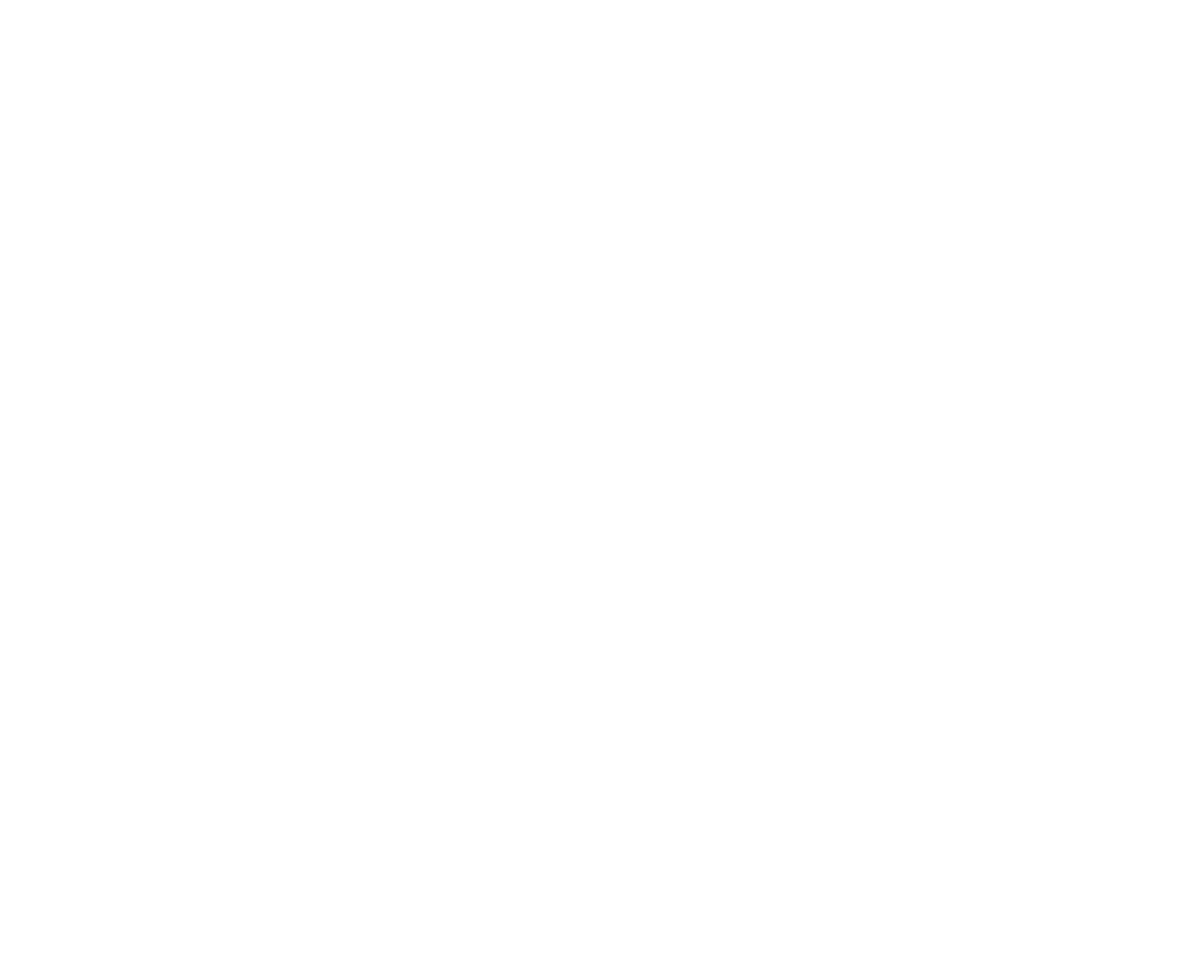
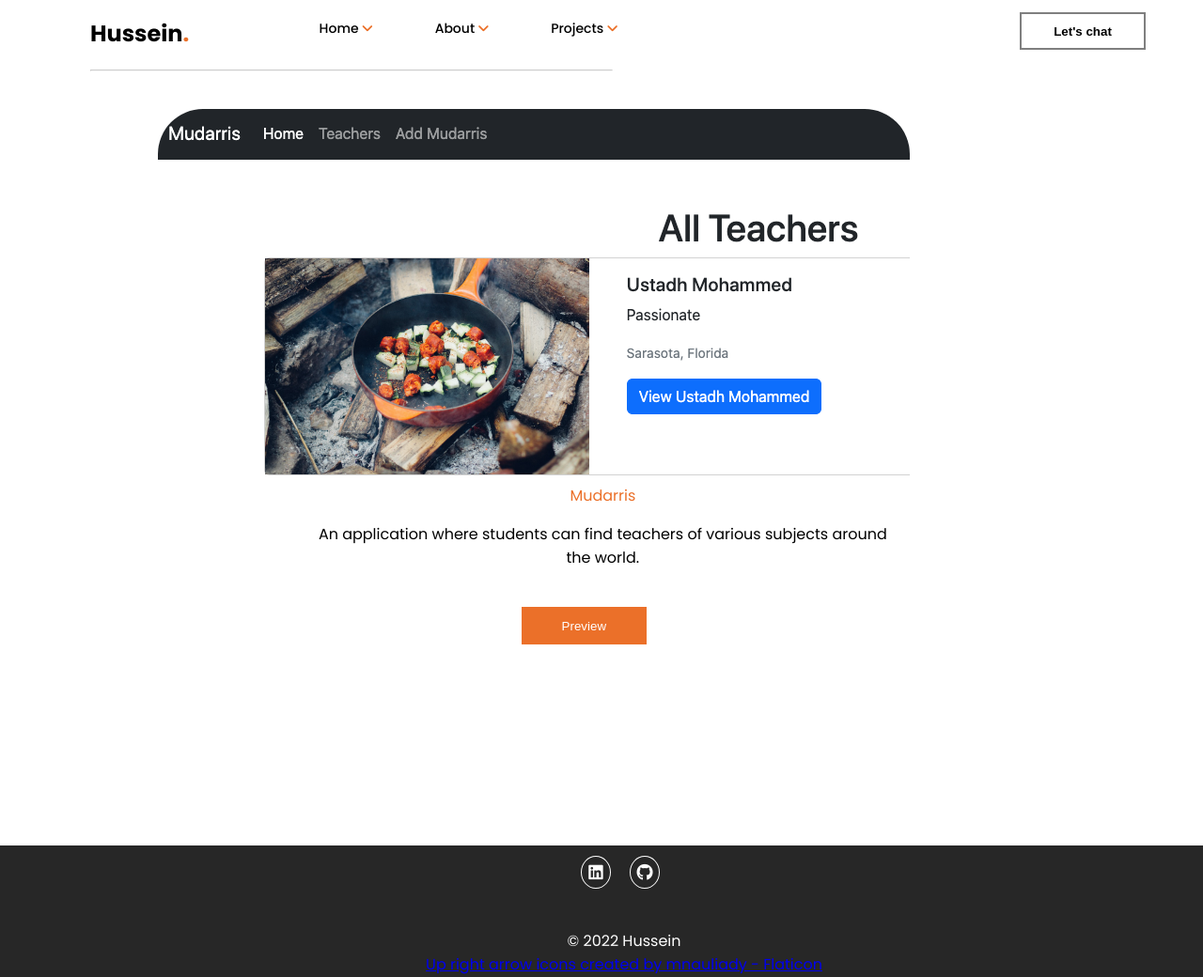
Before and after one commit to tejanhu/tejanhu.github.io, a plain HTML site: page projects.html in a window 1280 px wide. Shown: the whole page at 94% size. Before the commit the page ends 800 px from the top, so only its background shows below. Drawn offline with Linux system fonts and the light colour scheme.

Commit message:
latest changes - 1st iteration

```diff
--- a/app.js
+++ b/app.js
@@ -0,0 +1,6 @@
+
+
+Document.getElementByClassName('project-preview').addEventListener("click", message);
+function message(){
+    alert("Current in progress - Coming Soon!");
+    }
--- /dev/null
+++ b/portfolio.css
@@ -0,0 +1,257 @@
+body{
+    font-family: 'Inconsolata', monospace;
+    font-family: 'Inter', sans-serif;
+    font-family: 'Poppins', sans-serif;
+}
+
+
+.body{
+    padding-top: 2em;
+}
+
+.container{
+    margin:auto;
+}
+
+.nav{
+    overflow: hidden;
+    width: 700px;
+    margin:auto;
+}
+
+#logo{
+    position: absolute;
+    left: 4em;
+    top:-0.1em;
+}
+
+#logo span{
+    color: #eb7029;
+}
+
+.chat-container{
+    position: relative;
+    bottom: 2.5em;
+}
+
+
+.line-separator{
+    padding-left: 5.5em;
+    padding-top: 0.8em;
+    width: 44%;
+    color: #b6b6b6;
+    font-weight: bold;
+    opacity: 0.5;
+}
+
+#chat-btn{
+    position:absolute;
+    right: 17em;
+    float: right;
+    width: 10em;
+    height: 3em;
+    background-color: #FFF;
+    border: 2px solid rgba(0,0,0,.5);
+    font-weight: bold;
+    right:4em;
+    cursor: pointer;
+}
+
+
+.nav a{
+    float: left;
+    margin-left: 2.4em;
+    color: #000000;
+    flex: auto;
+    justify-content: center;
+    align-items: center;
+    text-align: center;
+    padding: 12px 16px;
+    text-decoration: none;
+    font-size: 14px;
+    font-weight: 500;
+}
+
+.nav a:hover{
+    background-color: #b9b9b9;
+}
+
+
+.caret{
+    padding-left: 0.2rem;
+    color: #eb7029;
+    font-weight: bold;
+}
+
+.left-part{
+    float: left;
+}
+
+
+.home-btn{
+    height: 4em;
+    width: 10em;
+    text-align: center;
+    border:none;
+    position: relative;
+    left: 6.5em;
+    cursor: pointer;
+}
+
+
+#contact-span{
+    font-size: 1.4em;
+    font-weight: bold;
+}
+
+.footer{
+    position: absolute;
+    bottom: -15em;
+    left: 0;
+    right: 0;
+    margin: 0 auto;
+    text-align: center;
+    width: 100%;
+    height: 100px;
+    padding-bottom: 40px;
+    color:#FFF;
+    background-color: #272727;
+}
+
+
+.socials{
+    list-style: none;
+    display: flex;
+    align-items: center;
+    justify-content: center;
+    margin: 1rem 0 3rem 0;
+}
+
+.copyright{
+    padding-left: 3em;
+}
+
+
+.socials li{
+    margin: 0 10px;
+}
+
+.socials a{
+    text-decoration: none;
+    color: #FFF;
+    border: 1.1px solid white;
+    padding: 5px;
+    border-radius: 50%;
+}
+
+
+.socials a i{
+    font-size: 1.1rem;
+    width: 20px;
+    transition: color .4s ease;
+}
+
+.socials a:hover i{
+    color: #eb7029;
+}
+
+.project-selector{
+    text-align: center;
+}
+
+
+/* .project-selector ul{
+    display:inline-flex;
+    list-style: none;
+    padding-left: 22em;
+    border-bottom: 4px solid rgb(240, 236, 236);
+    padding: 0 12em;
+} */
+/*
+.project-selector ul li:hover{
+    color: #eb7029;
+} */
+/*
+.project-selector ul:hover{
+    border-bottom-color: #eb7029;
+}
+
+.project-selector ul:after{
+    content: '';
+    display: block;
+    height: 1px;
+    width: 100%;
+    background: transparent;
+    position: absolute;
+    bottom: 4px;
+    left: 0;
+    right: 0;
+} */
+
+/* .project-selector:hover:after {
+    background: #eb7029;
+  } */
+
+.project-selector li{
+    margin-left: 4em;
+    cursor: pointer;
+}
+
+
+.project-content{
+    margin-left: 10em;
+    position: absolute;
+
+}
+
+.project-1 button{
+    margin-right: 32em;
+}
+
+.project-image-holder{
+    border-radius: 3em;
+    height: 29em;
+   width: 25em;
+   background: url("mudarris.png");
+    background-repeat: no-repeat;
+    padding-left: 25em;
+    /* background-size: 25em 40em; */
+}
+
+
+.project-description p{
+    color:#eb7029;
+   }
+   .project-description p:nth-child(2){
+    color:#000000;
+   }
+
+   .project-selector{
+    height: 25em;
+}
+
+.project-description{
+    bottom:4em;
+    padding-right: 10em;
+    left: -10em;
+    position: absolute;
+    margin-left: 20em;
+    padding-top: 25em;
+}
+
+.project-content > button{
+    margin-left: 29em;
+    background-color: #eb7029;
+    color: #FFF;
+    margin-top: 5em;
+    align-items: center;
+    text-align: center;
+    width: 10em;
+    height: 3em;
+    bottom: 10em;
+    border-style: none;
+}
+
+.project-content button{
+    cursor: pointer;
+}
--- a/projects.html
+++ b/projects.html
@@ -0,0 +1,84 @@
+<!DOCTYPE html>
+<html lang="en">
+
+<head>
+    <meta charset="UTF-8">
+    <meta http-equiv="X-UA-Compatible" content="IE=edge">
+    <meta name="viewport" content="width=device-width, initial-scale=1.0">
+    <title>IAmHussein</title>
+    <link rel="preconnect" href="https://fonts.googleapis.com">
+    <link rel="preconnect" href="https://fonts.gstatic.com" crossorigin>
+    <link
+        href="https://fonts.googleapis.com/css2?family=Inconsolata&family=Inter&family=Poppins:ital,wght@0,400;0,500;0,600;0,700;1,400&display=swap"
+        rel="stylesheet">
+    <link rel="stylesheet" href="https://cdnjs.cloudflare.com/ajax/libs/font-awesome/6.2.0/css/all.min.css"
+        integrity="sha512-xh6O/CkQoPOWDdYTDqeRdPCVd1SpvCA9XXcUnZS2FmJNp1coAFzvtCN9BmamE+4aHK8yyUHUSCcJHgXloTyT2A=="
+        crossorigin="anonymous" referrerpolicy="no-referrer" />
+    <link rel="stylesheet" href="portfolio.css">
+</head>
+
+<body>
+
+
+    <section class="container">
+        <div class="nav">
+            <h1 id="logo">Hussein<span>.</span></h1>
+            <a href="/" class="active">Home<i class="fa fa-angle-down caret"></i></a>
+            <a href="about.html">About<i class="fa fa-angle-down caret"></i></a>
+            <a href="projects.html">Projects<i class="fa fa-angle-down caret"></i></a>
+            <!-- <a href="services.html">Services<i class="fa fa-angle-down caret"></i></a> -->
+        </div>
+        <div class="chat-container">
+            <a href="mailto:tejanahmedhu@gmail.com">
+                <button id="chat-btn">Let's chat</button>
+            </a>
+        </div>
+        <div class="line-separator">
+            <hr>
+        </div>
+
+        <div class="body">
+            <div class="project-selector">
+                <!-- <ul>
+                    <li>All</li>
+                    <li>Development</li>
+                    <li>Testing</li>
+                </ul> -->
+                <div class="project-1">
+                    <div class="project-content">
+                        <div class="project-image-holder">
+                        </div>
+                        <div class="project-description">
+                            <p>Mudarris</p>
+                            <p>An application where students can find teachers of various subjects around the world.</p>
+                        </div>
+                        <button class="project-preview" onclick="message()">Preview</button>
+                    </div>
+                </div>
+            </div>
+
+            <footer>
+                <div class="footer">
+                    <ul class="socials">
+                        <li> <a href="https://www.linkedin.com/in/hussein-tejan/"> <i
+                                    class="fa-brands fa-linkedin fa-lg"></i></a>
+                        </li>
+                        <li> <a href="https://github.com/tejanhu"> <i class="fa-brands fa-github fa-lg"></i></a>
+                        </li>
+                    </ul>
+                    <p class="copyright">
+                        &copy; 2022 Hussein
+                        <br>
+                        <a href="https://www.flaticon.com/free-icons/up-right-arrow" title="up right arrow icons">Up
+                            right
+                            arrow icons created
+                            by mnauliady - Flaticon</a>
+                    </p>
+                </div>
+            </footer>
+    </section>
+
+    <script src="app.js"></script>
+</body>
+
+</html>
--- /dev/null
+++ b/services.css
@@ -0,0 +1,151 @@
+body{
+    font-family: 'Inconsolata', monospace;
+    font-family: 'Inter', sans-serif;
+    font-family: 'Poppins', sans-serif;
+}
+
+.body{
+    padding-top: 2em;
+}
+
+.container{
+    margin:auto;
+}
+
+.nav{
+    overflow: hidden;
+    width: 700px;
+    margin:auto;
+}
+
+#logo{
+    position: absolute;
+    left: 4em;
+    top:-0.1em;
+}
+
+#logo span{
+    color: #eb7029;
+}
+
+.chat-container{
+    position: relative;
+    bottom: 2.5em;
+}
+
+.line-separator{
+    padding-left: 5.5em;
+    padding-top: 0.8em;
+    width: 44%;
+    color: #b6b6b6;
+    font-weight: bold;
+    opacity: 0.5;
+}
+
+#chat-btn{
+    position:absolute;
+    right: 17em;
+    float: right;
+    width: 10em;
+    height: 3em;
+    background-color: #FFF;
+    border: 2px solid rgba(0,0,0,.5);
+    font-weight: bold;
+    right:4em;
+    cursor: pointer;
+}
+
+
+.nav a{
+    float: left;
+    margin-left: 2.4em;
+    color: #000000;
+    flex: auto;
+    justify-content: center;
+    align-items: center;
+    text-align: center;
+    padding: 12px 16px;
+    text-decoration: none;
+    font-size: 14px;
+    font-weight: 500;
+}
+
+.nav a:hover{
+    background-color: #b9b9b9;
+}
+
+.caret{
+    padding-left: 0.2rem;
+    color: #eb7029;
+    font-weight: bold;
+}
+
+.left-part{
+    float: left;
+}
+.right-part{
+    float: right;
+}
+
+.home-btn{
+    height: 4em;
+    width: 10em;
+    text-align: center;
+    border:none;
+    position: relative;
+    left: 6.5em;
+    cursor: pointer;
+}
+
+
+.footer{
+    position: absolute;
+    bottom: -10em;
+    left: 0;
+    right: 0;
+    margin: 0 auto;
+    text-align: center;
+    width: 100%;
+    height: 100px;
+    padding-bottom: 40px;
+    color:#FFF;
+    background-color: #272727;
+}
+
+.socials{
+    list-style: none;
+    display: flex;
+    align-items: center;
+    justify-content: center;
+    margin: 1rem 0 3rem 0;
+}
+
+.copyright{
+    padding-left: 3em;
+}
+
+.socials li{
+    margin: 0 10px;
+}
+
+.socials a{
+    text-decoration: none;
+    color: #FFF;
+    border: 1.1px solid white;
+    padding: 5px;
+    border-radius: 50%;
+}
+
+.socials a i{
+    font-size: 1.1rem;
+    width: 20px;
+    transition: color .4s ease;
+}
+
+.socials a:hover i{
+    color: #eb7029;
+}
+
+/* .nav a.active{
+    background-color: #78685a;
+} */
```
Also changed, not shown: about.html (+3 -3 lines), index.html (+2 -2 lines), services.html (+72 -0 lines), HAT.jpg (renamed from Hussein Ahmed Tejan - Photo.jpg), mudarris.png (added).
